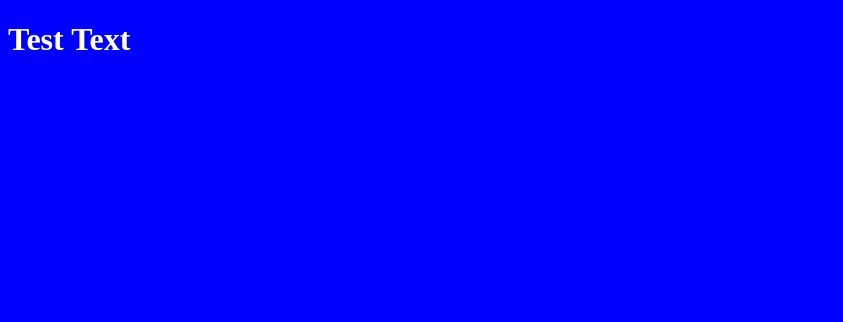
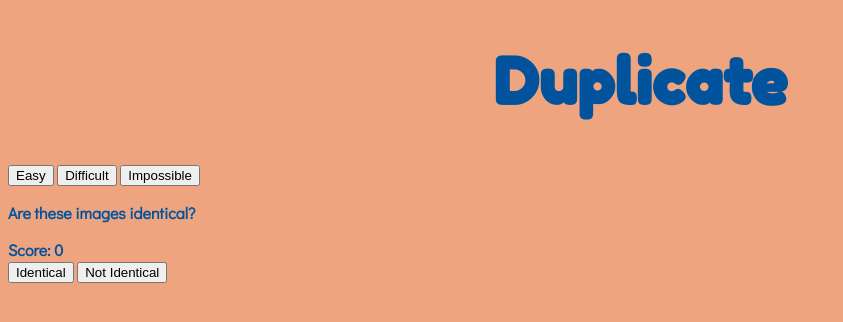
Before and after one commit to fatimamahate/duplicate, a plain HTML site: page index.html in a window 1280 px wide. Shown: the whole page, without its empty margins (0-843 px from the left). Drawn offline with Linux system fonts and the light colour scheme.

Commit message:
Add basic structure to html and basic styling in css

```diff
--- a/assets/css/style.css
+++ b/assets/css/style.css
@@ -1,4 +1,12 @@
 body{
-    background-color: blue;
-    color: white;
+    background-color:#EEA47FFF;
+    color:#00539CFF;
+    font-family:  'Didact Gothic', sans-serif;
+    font-weight: bold;
 }
+
+h1{
+    font-family: 'Fredoka One', cursive;
+    text-align: center;
+    font-size: 4rem;
+}
--- a/index.html
+++ b/index.html
@@ -4,11 +4,42 @@
     <meta charset="UTF-8">
     <meta http-equiv="X-UA-Compatible" content="IE=edge">
     <meta name="viewport" content="width=device-width, initial-scale=1.0">
+    <link href="https://fonts.googleapis.com/css2?family=Didact+Gothic&family=Fredoka+One&display=swap" rel="stylesheet">
     <link rel="stylesheet" href="assets/css/style.css">
-    <title>Document</title>
+    <title>Duplicate</title>
 </head>
 <body>
-    <h1>Test Text</h1>
+    <h1>Duplicate</h1>
+    <div class="main-game">
+        <div class = "difficulty-container">
+            <button data-type="easy" class="diff diff-btn diff-easy">
+                Easy
+            </button>
+            <button data-type="difficult" class="diff diff-btn diff-difficult">
+                Difficult
+            </button>
+            <button data-type="impossible" class="diff diff-btn diff-impossible">
+                Impossible
+            </button>
+        </div>
+        <p>Are these images identical?</p>
+        <div class = "score-container">
+            Score: <span id="score">0</span>
+        </div>
+
+        <div class="image-container">
+
+        </div>
+
+        <div class="answer-area">
+            <button class="identical">
+                Identical
+            </button>
+            <button class="/identical">
+                Not Identical
+            </button>
+        </div>
+    </div>
     <script src="assets/js/script.js"></script>
 </body>
 </html>
```
